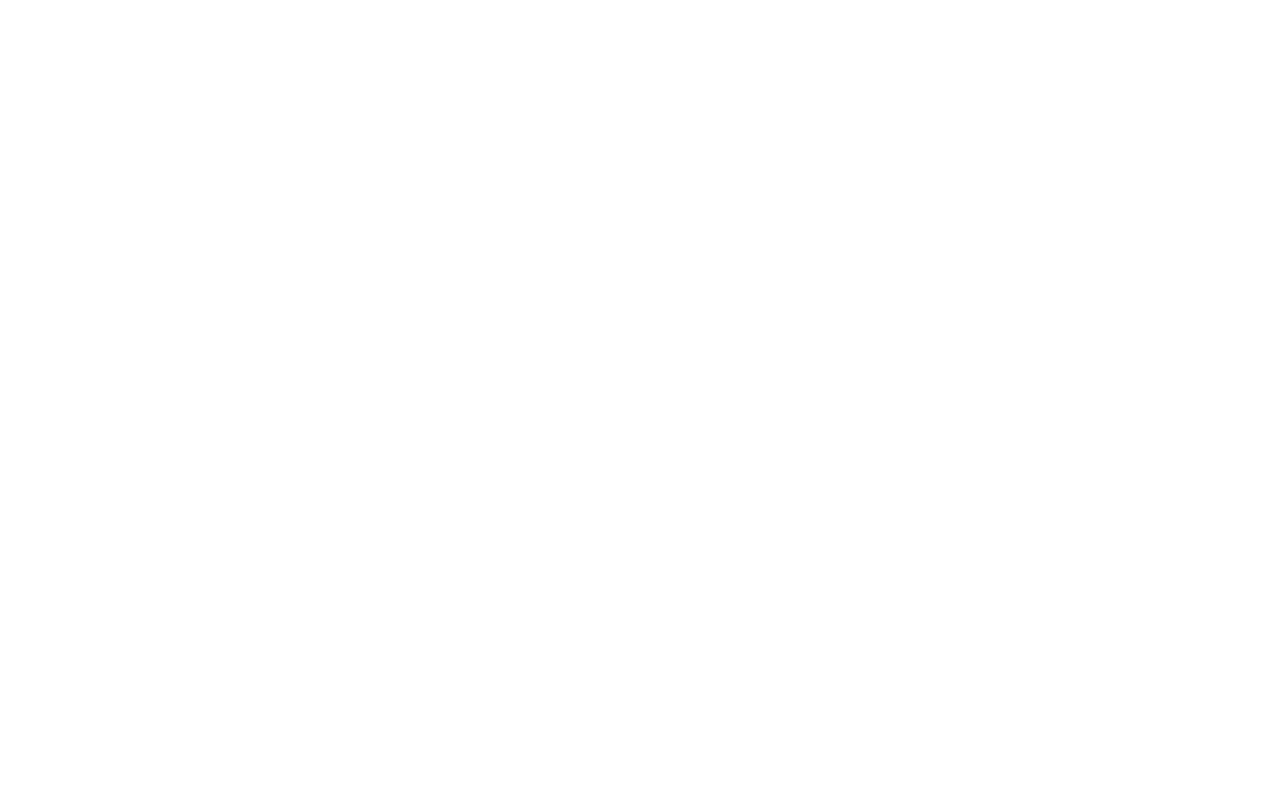
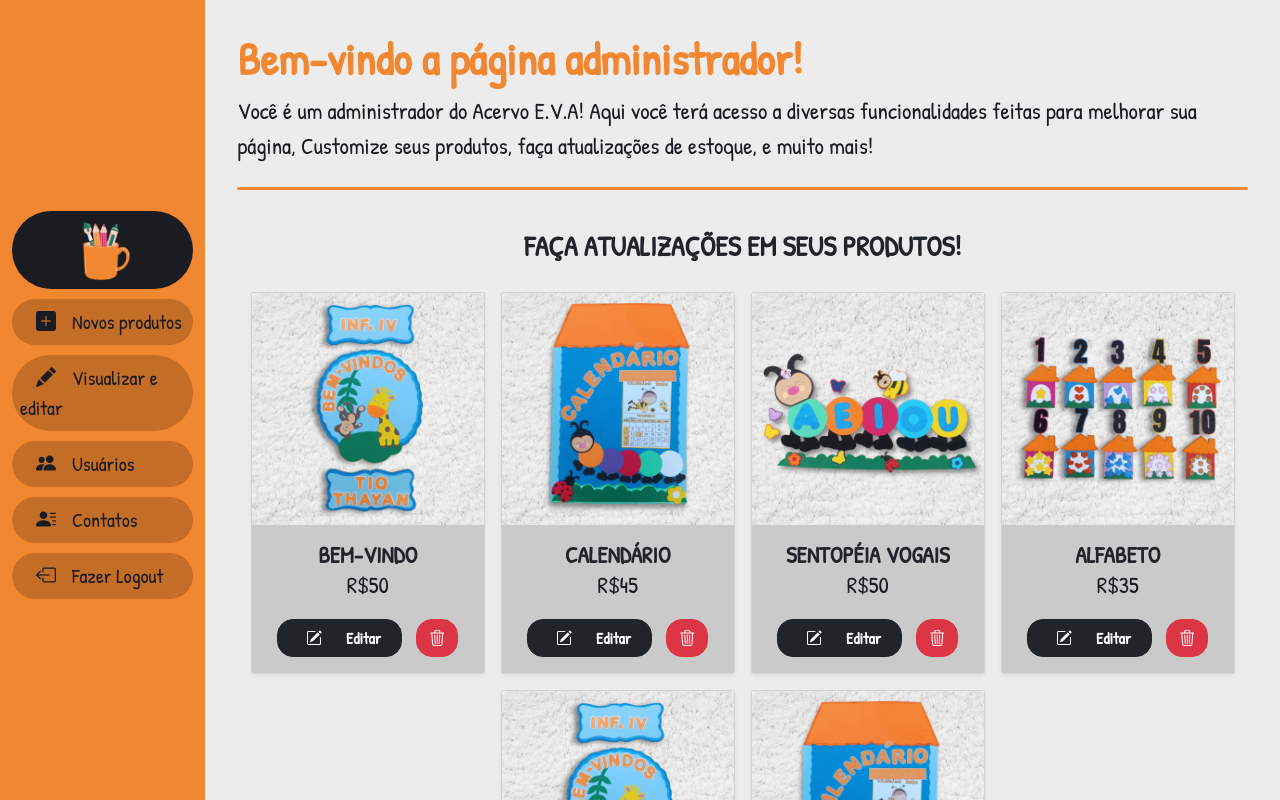
Before and after one commit to sofiasaless/decorShopWeb, a React (Vite) app: page /admin/editarProdutos in a window 1280 px wide. Before the commit this address had no page. Shown: the top 800 px of the page. Built offline with nearby package versions, Linux system fonts and the light colour scheme.

Commit message:
feat: edit & view products page, cardeditproduct component

```diff
--- a/src/components/AdminHeader/index.jsx
+++ b/src/components/AdminHeader/index.jsx
@@ -33,10 +33,10 @@
                             </li>
 
                             <li className="nav-item">
-                                <a className="nav-link" href="#">
+                                <Link to={"/admin/editarProdutos"} className="nav-link" href="#">
                                     <i class="bi bi-pencil-fill m-3"></i>
                                     Visualizar e editar
-                                </a>
+                                </Link>
                             </li>
 
                             <li className="nav-item">
--- /dev/null
+++ b/src/components/CardEditProduct/index.jsx
@@ -0,0 +1,30 @@
+import './style.css';
+
+export default function CardEditProduct( { title, price, img } ) {
+    return (
+        <>
+            <div className="col" style={{maxWidth: "250px"}}>
+                <div class="card h-100 rounded-1  shadow-sm" style={{maxWidth: "250px"}}>
+                    <img src={ img } class="card-img-top" alt="..."/>
+                    <div class="card-body text-center p-3">
+                        <h5 class="card-title mb-0 text-uppercase fw-bold">{ title }</h5>
+                        <p class="card-text">
+                            R${ price }
+                        </p>
+
+                        <div id='btn-section' className='d-flex flex-row justify-content-evenly'>
+                            <button id='bt-edit' className="btn btn-dark rounded-4 fw-bold">
+                                <i class="bi bi-pencil-square m-3"></i>
+                                <span className='m-2'>Editar</span>
+                            </button>
+                            <button id='bt-trash' className="btn btn-danger rounded-4 fw-bold">
+                                <i class="bi bi-trash3"></i>
+                            </button>
+                        </div>
+
+                    </div>
+                </div>
+            </div>
+        </>
+    );
+}
--- /dev/null
+++ b/src/components/CardEditProduct/style.css
@@ -0,0 +1,8 @@
+#btn-section {
+    gap: 5px;
+}
+
+i {
+    text-transform: none;
+    font-style: normal;
+}
--- a/src/pages/Administrator/index.jsx
+++ b/src/pages/Administrator/index.jsx
@@ -8,14 +8,14 @@
            <section id="admin-section">
                 <AdminHeader/>
 
-                <div id="section-contet" className="p-3">
+                <div id="section-contet" className="p-2 d-flex flex-column align-items-center justify-content-center">
                     <div className="m-4">
                         <h1>Bem-vindo a página administrador!</h1>
                         <p>Você é um administrador do Acervo E.V.A! Aqui você terá acesso a diversas funcionalidades feitas para melhorar sua página, Customize seus produtos, faça atualizações de estoque, e muito mais!</p>
                         <div id="break-line" className="mt-4 rounded-5"/>
                     </div>
 
-                    <div id="form-sec" className="container m-4 d-flex flex-column align-items-center justify-content-center">
+                    <div id="form-sec" className="container m-3 d-flex flex-column align-items-center justify-content-center">
                         { children }
                     </div>
 
--- /dev/null
+++ b/src/pages/EditProducts/index.jsx
@@ -0,0 +1,33 @@
+import './style.css'
+import prodTemplate from "../../../public/img/product-template/bem-vindosCompleto.png";
+import prodTemplate2 from "../../../public/img/product-template/calendario.png";
+import prodTemplate3 from "../../../public/img/product-template/lagarga-vogais.png";
+import prodTemplate4 from "../../../public/img/product-template/numeros.png";
+import CardProduct from '../../components/CardProduct';
+import CardEditProduct from '../../components/CardEditProduct';
+
+export default function EditProducts () {
+    return (
+        <>
+            <h3 className='text-uppercase fw-bold text-center'>Faça atualizações em seus produtos!</h3>
+
+            <div id='grid-container' class="row row-cols-2 row-cols-md-4 g-3 mt-1 mb-1 align-items-center justify-content-center">
+
+            <CardEditProduct title={"bem-vindo"} price={"50"} img={ prodTemplate }/>
+
+            <CardEditProduct title={"calendário"} price={"45"} img={ prodTemplate2 }/>
+
+            <CardEditProduct title={"sentopéia vogais"} price={"50"} img={ prodTemplate3 } />
+
+            <CardEditProduct title={"alfabeto"} price={"35"} img={ prodTemplate4 } />
+
+            <CardEditProduct title={"bem-vindo"} price={"50"} img={ prodTemplate }/>
+
+            <CardEditProduct title={"calendário"} price={"45"} img={ prodTemplate2 }/>
+
+            </div>
+
+
+        </>
+    );
+}
--- a/src/router.jsx
+++ b/src/router.jsx
@@ -6,6 +6,7 @@
 import Administrator from "./pages/Administrator";
 // import AdminBuild from "./pages/AdminBuild";
 import NewProducts from "./pages/NewProducts";
+import EditProducts from "./pages/EditProducts";
 
 export default function AppRoutes () {
     return (
@@ -35,6 +36,17 @@
                 >
 
                 </Route>
+                <Route
+                    path="/admin/editarProdutos"
+                    element= {
+                        <ProtectedPage>
+                            <Administrator>
+                                <EditProducts/>
+                            </Administrator>
+                        </ProtectedPage>
+                    }
+                ></Route>
+
 
                 {/* <Route path="/page" element = {<AdminBuild/>}></Route> */}
 
```
Also changed, not shown: src/pages/EditProducts/style.css (added).
